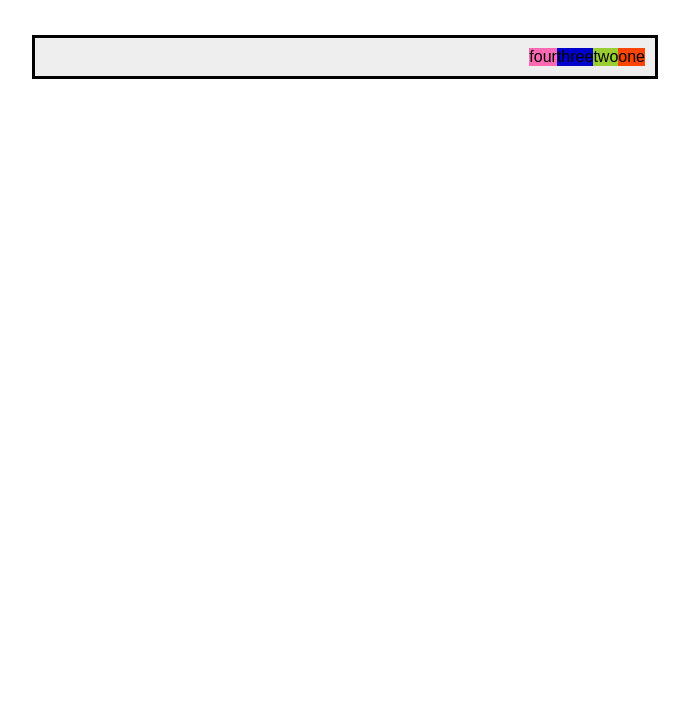
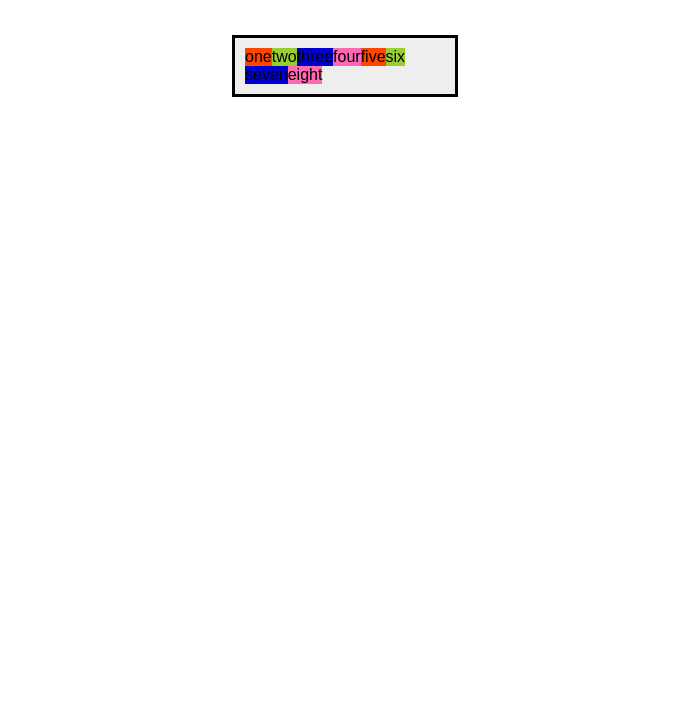
Before and after one commit to shivamEr/CSS_Basic, a plain HTML site: page index.html in a window 1280 px wide. Shown: the part 73-800 px from the top of the page, without its empty margins (295-984 px from the left). Drawn offline with Linux system fonts and the light colour scheme.

Commit message:
flex-wrap and flex-flow

```diff
--- a/index.html
+++ b/index.html
@@ -13,6 +13,10 @@
         <div class="item2 items">two</div>
         <div class="item3 items">three</div>
         <div class="item4 items">four</div>
+        <div class="item1 items">five</div>
+        <div class="item2 items">six</div>
+        <div class="item3 items">seven</div>
+        <div class="item4 items">eight</div>
 
     </div>
 </body>
--- a/style.css
+++ b/style.css
@@ -8,14 +8,20 @@ h1 {
 
 .container {
     background: #eee;
-    width: 600px;
+    width: 200px;
     margin: 50px auto 0;
     padding: 10px;
     border: 3px solid #000;
     display: flex;
     /* flex-direction: column; */
     /* flex-direction: column-reverse; */
-    flex-direction: row-reverse;
+    /* flex-direction: row-reverse; */
+    flex-direction: row;
+    /* flex-wrap:nowrap; */
+    /* flex-wrap: wrap-reverse; */
+    flex-wrap: wrap;
+    /* flex flow is use to use both property flex-flow : <flex-direction> <flex-wrap> */
+    flex-flow: row wrap;
 
 }
 
```
